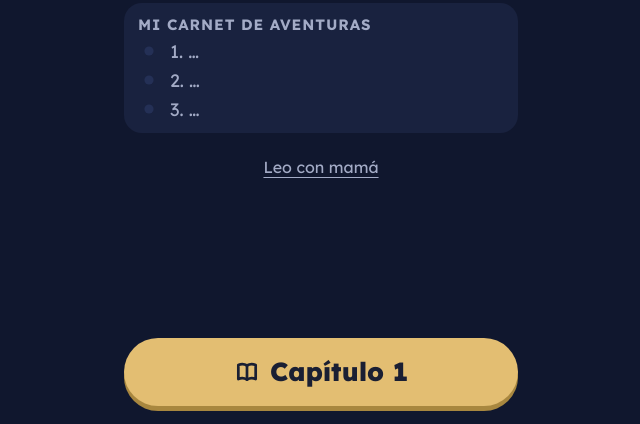
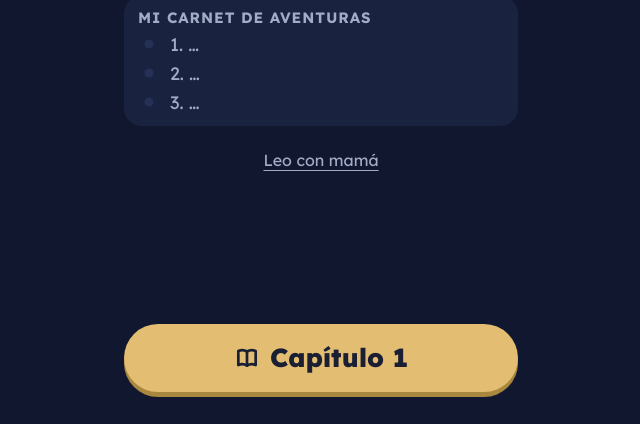
Before and after one commit to so-mouga/mis-deberes, a plain HTML site: page historias.html in a window 1280 px wide. Shown: the part 376-800 px from the top of the page, without its empty margins (319-959 px from the left). Drawn offline with Linux system fonts and the light colour scheme.

Commit message:
Histoires : le bouton du bas n'est plus coupé
Marge en bas de l'écran pour les Android où la barre de
navigation passe par-dessus l'appli installée.

Co-Authored-By: Claude Opus 5.5 <noreply@anthropic.com>

```diff
--- a/historias.html
+++ b/historias.html
@@ -14,7 +14,8 @@
   :root{--noche:#10172E;--noche-2:#19223F;--noche-3:#243056;--texto:#ECE5D3;--suave:#A3ABC6;--oro:#E3BE72;--oro-f:#A8873F;--lila:#B7A6E3;--lila-f:#5E5390}
   html,body{height:100%;overflow:hidden;overscroll-behavior:none}
   body{background:var(--noche);background-image:none;color:var(--texto)}
-  .ecran{height:100dvh;min-height:0;overflow:hidden;gap:12px;padding-top:max(12px,env(safe-area-inset-top))}
+  /* Le bas de l'écran reste dégagé : sur certains Android (appli installée, barre de navigation par-dessus), le bouton était coupé. */
+  .ecran{height:100dvh;min-height:0;overflow:hidden;gap:12px;padding-top:max(12px,env(safe-area-inset-top));padding-bottom:max(32px,calc(env(safe-area-inset-bottom) + 20px))}
   button:focus-visible,a:focus-visible{outline-color:var(--oro)}
 
   .barre{display:flex;align-items:center;gap:12px;min-height:48px}
@@ -26,7 +27,7 @@
   .puntos i.aqui{background:var(--oro)}
 
   .vue{flex:1;min-height:0;display:flex;flex-direction:column;gap:16px;overflow-y:auto;overscroll-behavior:contain}
-  .pied{display:flex;gap:12px;align-items:center}
+  .pied{display:flex;gap:12px;align-items:center;flex:none}
   .pied .rond{width:64px;height:64px;background:var(--noche-2);box-shadow:none;color:var(--suave)}
 
   .boton{flex:1;display:flex;align-items:center;justify-content:center;gap:10px;min-height:68px;border-radius:34px;font-weight:800;font-size:26px;
```
